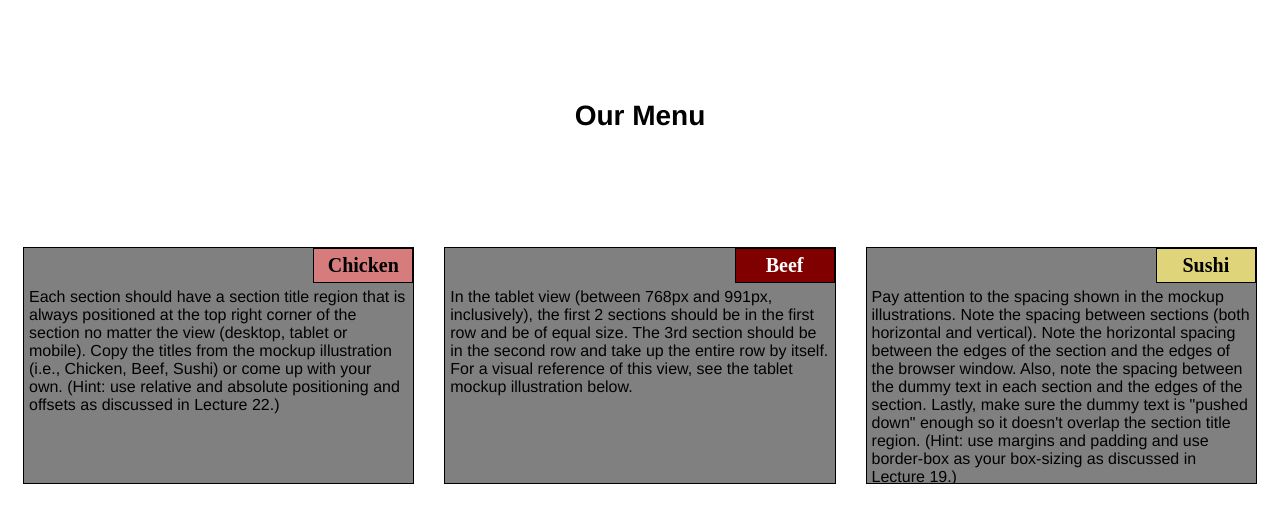
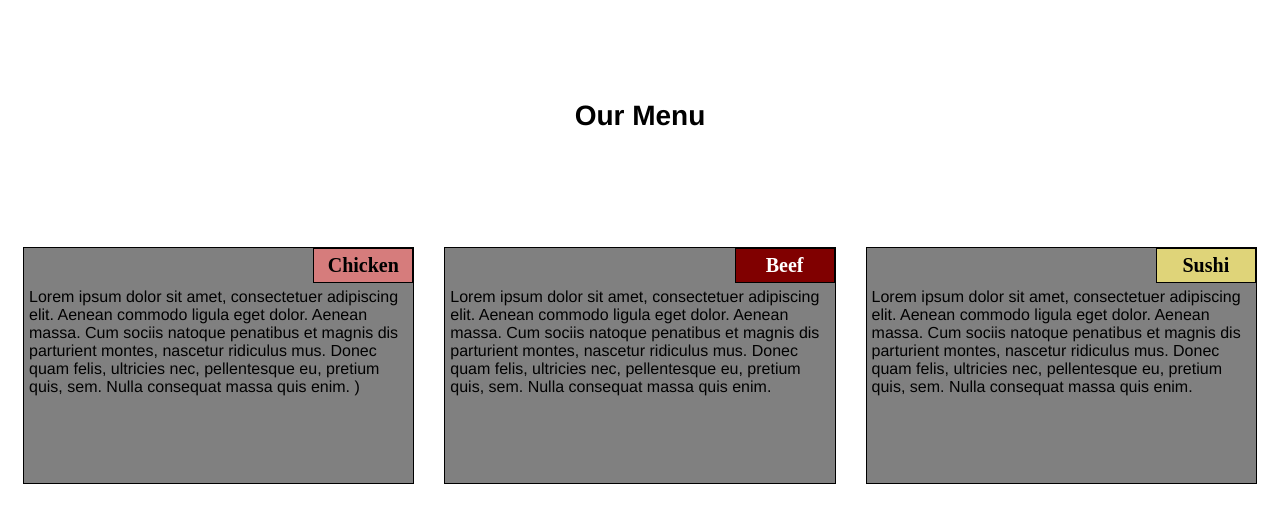
Before and after one commit to cho-design/Module-2, a plain HTML site: page index.html in a window 1280 px wide. Drawn offline with Linux system fonts and the light colour scheme.

Commit message:
Update index.html

```diff
--- a/index.html
+++ b/index.html
@@ -140,30 +140,20 @@
         <div>
             <p class="sub1">Chicken</p>
             <p class="content">
-                Each section should have a section title region that is always positioned at the top right corner of the
-                section no matter the view (desktop, tablet or mobile). Copy the titles from the mockup illustration
-                (i.e., Chicken, Beef, Sushi) or come up with your own. (Hint: use relative and absolute positioning and
-                offsets as discussed in Lecture 22.)
+                Lorem ipsum dolor sit amet, consectetuer adipiscing elit. Aenean commodo ligula eget dolor. Aenean massa. Cum sociis natoque penatibus et magnis dis parturient montes, nascetur ridiculus mus. Donec quam felis, ultricies nec, pellentesque eu, pretium quis, sem. Nulla consequat massa quis enim. )
             </p>
         </div>
     </section>
     <section class="column-lg-4 colmn-md-6 colmn-sm-12">
         <div>
             <p class="sub2">Beef</p>
-            <p class="content">In the tablet view (between 768px and 991px, inclusively), the first 2 sections should be
-                in the first row and be of equal size. The 3rd section should be in the second row and take up the
-                entire row by itself. For a visual reference of this view, see the tablet mockup illustration below.</p>
+            <p class="content">Lorem ipsum dolor sit amet, consectetuer adipiscing elit. Aenean commodo ligula eget dolor. Aenean massa. Cum sociis natoque penatibus et magnis dis parturient montes, nascetur ridiculus mus. Donec quam felis, ultricies nec, pellentesque eu, pretium quis, sem. Nulla consequat massa quis enim. </p>
         </div>
     </section>
     <section class="column-lg-4 colmn-md-12 colmn-sm-12">
         <div>
             <p class="sub3">Sushi</p>
-            <p class="content">Pay attention to the spacing shown in the mockup illustrations. Note the spacing between
-                sections (both horizontal and vertical). Note the horizontal spacing between the edges of the section
-                and the edges of the browser window. Also, note the spacing between the dummy text in each section and
-                the edges of the section. Lastly, make sure the dummy text is "pushed down" enough so it doesn't overlap
-                the section title region. (Hint: use margins and padding and use border-box as your box-sizing as
-                discussed in Lecture 19.)</p>
+            <p class="content">Lorem ipsum dolor sit amet, consectetuer adipiscing elit. Aenean commodo ligula eget dolor. Aenean massa. Cum sociis natoque penatibus et magnis dis parturient montes, nascetur ridiculus mus. Donec quam felis, ultricies nec, pellentesque eu, pretium quis, sem. Nulla consequat massa quis enim. </p>
         </div>
 </body>
 
```
